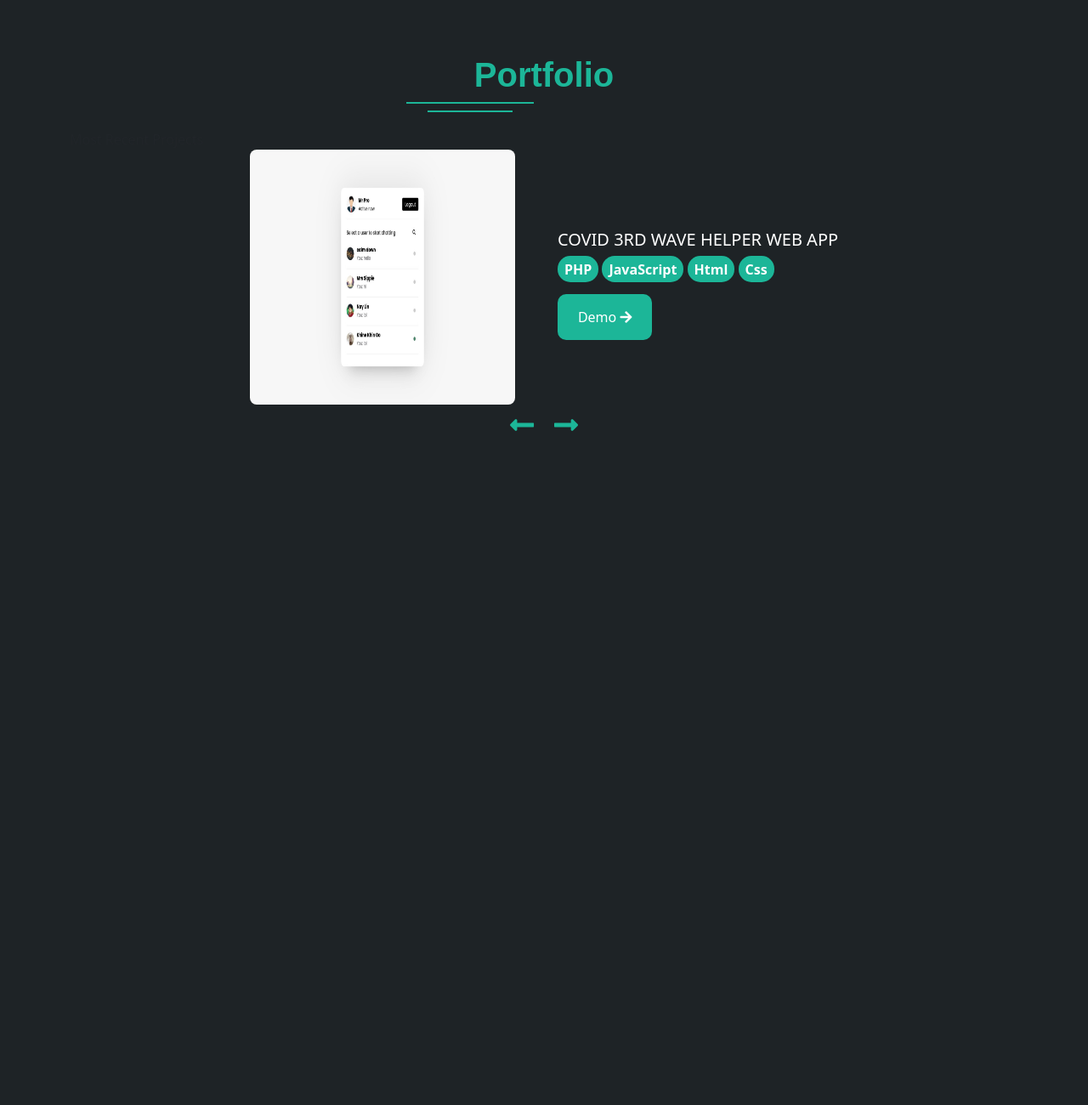
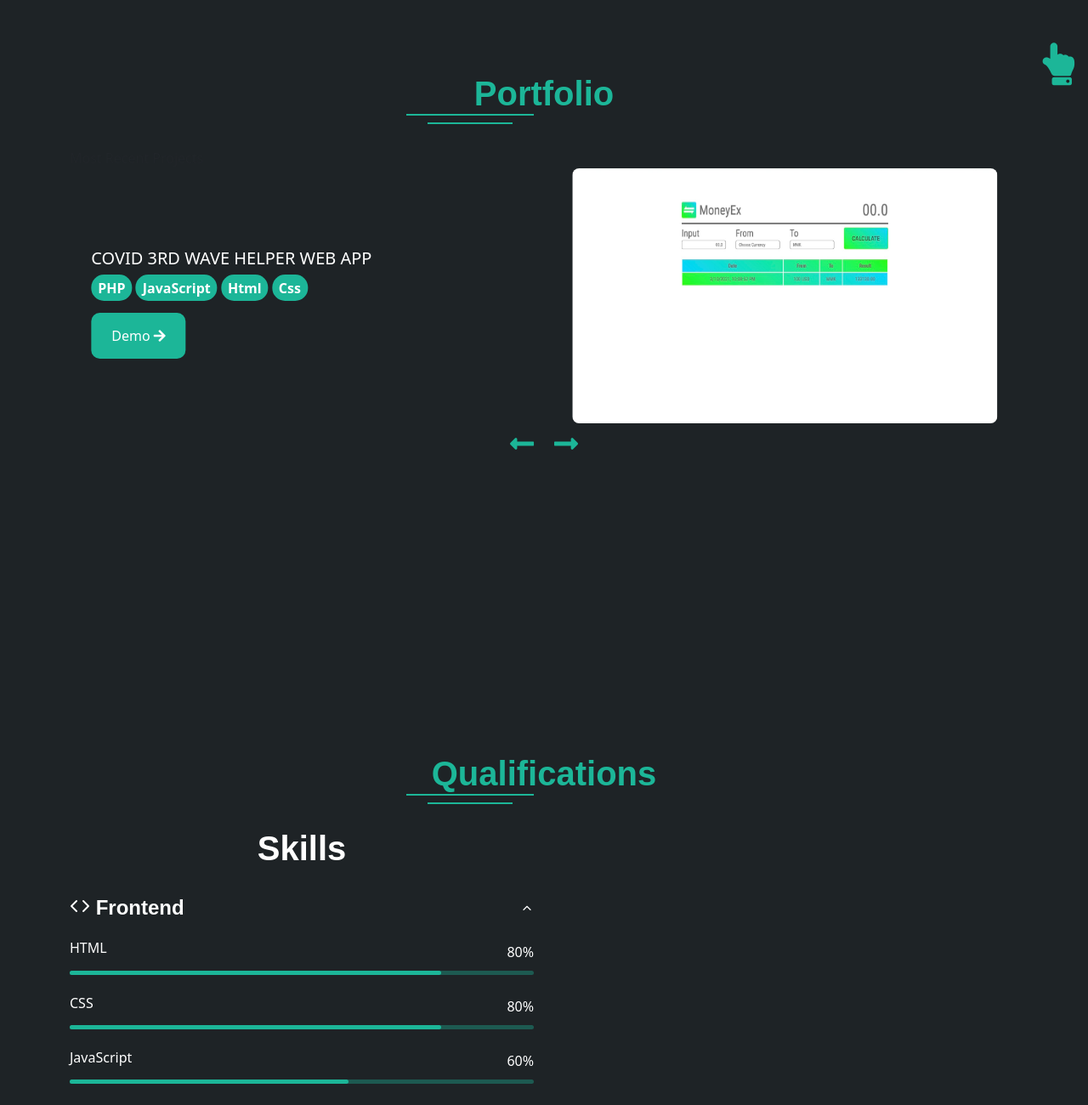
Before and after one commit to AUNG-MIN-OO/my_portfolio_with_html_css_js, a plain HTML site: page index.html in a window 1280 px wide. Shown: the part 1500-2800 px from the top of the page at 85% size. Before the commit the page ends 2588 px from the top, so only its background shows below. Drawn offline with nearby package versions, Linux system fonts and the light colour scheme; files whose address does not match are found by name.

Commit message:
qualification skill added

```diff
--- a/assets/css/main.css
+++ b/assets/css/main.css
@@ -31,6 +31,7 @@ html{
 h1,h2,h3,h4{
     font-family: var(--title-font)!important;
     font-weight: 700!important;
+    margin-bottom: 0;
 }
 ul{
     list-style: none;
@@ -81,7 +82,20 @@ section{
 }
 
 /*Scroll top*/
+.scroll__top{
+    position: fixed;
+    bottom: -100%;
+    right: 1rem;
+}
 
+.scroll__top-show{
+    bottom: 2rem;
+}
+
+.scroll__top-icon{
+    font-size: 50px;
+    color: var(--hover-color);
+}
 
 /*Js class add*/
 .scroll-nav{
@@ -295,7 +309,7 @@ header{
 }
 
 .portfolio__img{
-    width: 312px!important;
+    width: 500px!important;
     border-radius: .5rem;
     justify-self: center;
     align-items: center;
@@ -332,3 +346,53 @@ header{
     background: transparent;
     color: var(--second-color);
 }
+
+/*qualification*/
+.skill__header{
+    text-align: center;
+    color: var(--text-color);
+    margin-bottom: 2rem;
+}
+.skill__content-title{
+    display: flex;
+    justify-content: space-between;
+    align-items: center;
+    color: var(--text-color);
+    margin-bottom: 1.5rem;
+}
+.skill__data{
+
+}
+.skill__content-list{
+    margin-bottom: 1.5rem;
+}
+.skill__title{
+    display: flex;
+    justify-content: space-between;
+    align-items: center;
+    color: var(--text-color);
+    margin-bottom: .5rem;
+}
+.skill__bar{
+    background-color: #1CB69860;
+}
+.skill__bar, .skills__percentage{
+    height: 5px;
+    border-radius: .25rem;
+}
+.skills__percentage{
+    display: block;
+    background-color: var(--hover-color);
+}
+.skill__html{
+    width: 80%;
+}
+.skill__css{
+    width: 80%;
+}
+.skill__js{
+    width: 60%;
+}
+.skill__vue{
+    width: 60%;
+}
--- a/assets/js/main.js
+++ b/assets/js/main.js
@@ -2,7 +2,7 @@
 
 function  scrollNav(){
     let header = document.getElementById('header');
-    console.log(header.classList)
+    // console.log(header.classList)
     if (this.scrollY >= 50){
         header.classList.add('scroll-nav');
     }else{
@@ -11,10 +11,17 @@ function  scrollNav(){
     }
 }
 window.addEventListener('scroll',scrollNav);
-// function scrollHeader(){
-//     if(this.scrollY >= 80) nav.classList.add('scroll-header'); else nav.classList.remove('scroll-header')
-// }
-// window.addEventListener('scroll', scrollHeader)
+
+// Scroll top button show
+const scrollTopBtn = document.getElementById("scroll__top");
+function showBtn(){
+    if (this.scrollY >= 300){
+        scrollTopBtn.classList.add('scroll__top-show');
+    }else{
+        scrollTopBtn.classList.remove('scroll__top-show');
+    }
+}
+window.addEventListener('scroll',showBtn);
 
 
 //typewriter css
--- a/index.html
+++ b/index.html
@@ -28,7 +28,7 @@
                         <a href="#portfolio">portfolio</a>
                     </li>
                     <li class="nav__items">
-                        <a href="#education">education</a>
+                        <a href="#qualification">qualification</a>
                     </li>
                     <li class="nav__items">
                         <a href="#testimonials">testimonials</a>
@@ -39,9 +39,6 @@
                 </ul>
             </div>
         </nav>
-        <span class="scroll__top" id="scroll__top">
-            <i class="feather-chevron-up"></i>
-        </span>
     </header>
     <main>
         <section class="home" id="home">
@@ -270,10 +267,90 @@
                 </div>
             </div>
         </section>
-        <section class="education" id="education"></section>
+        <section class="qualification" id="qualification">
+            <div class="container-lg">
+                <div class="qualification__section">
+                    <div class="section__title">
+                        <h1>Qualifications</h1>
+                        <div class="underline">
+                            <div class="underline__first"></div>
+                            <div class="underline__second"></div>
+                        </div>
+                    </div>
+                    <div class="qualification__body">
+                        <div class="qualification__text">
+
+                        </div>
+                        <div class="qualification__container">
+                            <div class="row">
+                                <div class="col-lg-6 ">
+                                    <div class="skill__header">
+                                        <h1>Skills</h1>
+                                    </div>
+                                    <div class="skill__content">
+                                        <div class="skill__content-title">
+                                            <h4 class=""><i class="feather-code skill-icon"></i> Frontend</h4>
+                                            <i class="feather-chevron-up"></i>
+                                        </div>
+                                        <div class="skill__content-list">
+                                            <div class="skill__data">
+                                                <div class="skill__title">
+                                                    <h6>HTML</h6>
+                                                    <span>80%</span>
+                                                </div>
+                                                <div class="skill__bar">
+                                                    <span class="skills__percentage skill__html"></span>
+                                                </div>
+                                            </div>
+                                        </div>
+                                        <div class="skill__content-list">
+                                            <div class="skill__data">
+                                                <div class="skill__title">
+                                                    <h6>CSS</h6>
+                                                    <span>80%</span>
+                                                </div>
+                                                <div class="skill__bar">
+                                                    <span class="skills__percentage skill__css"></span>
+                                                </div>
+                                            </div>
+                                        </div>
+                                        <div class="skill__content-list">
+                                            <div class="skill__data">
+                                                <div class="skill__title">
+                                                    <h6>JavaScript</h6>
+                                                    <span>60%</span>
+                                                </div>
+                                                <div class="skill__bar">
+                                                    <span class="skills__percentage skill__js"></span>
+                                                </div>
+                                            </div>
+                                        </div>
+                                        <div class="skill__content-list">
+                                            <div class="skill__data">
+                                                <div class="skill__title">
+                                                    <h6>VueJs</h6>
+                                                    <span>60%</span>
+                                                </div>
+                                                <div class="skill__bar">
+                                                    <span class="skills__percentage skill__vue"></span>
+                                                </div>
+                                            </div>
+                                        </div>
+                                    </div>
+                                </div>
+                            </div>
+                        </div>
+                    </div>
+                </div>
+            </div>
+        </section>
         <section class="testimonials" id="testimonials"></section>
         <section class="contact" id="contact"></section>
     </main>
+    <footer></footer>
+    <a href="#" class="scroll__top" id="scroll__top">
+        <i class="fas fa-hand-point-up scroll__top-icon"></i>
+    </a>
 
 <script src="assets/vendor/jquery-3.6.0.min.js"></script>
 <script src="assets/vendor/owl-carousel/owl.carousel.min.js"></script>
```
Also changed, not shown: assets/img/scrollup-icon.png (added).
